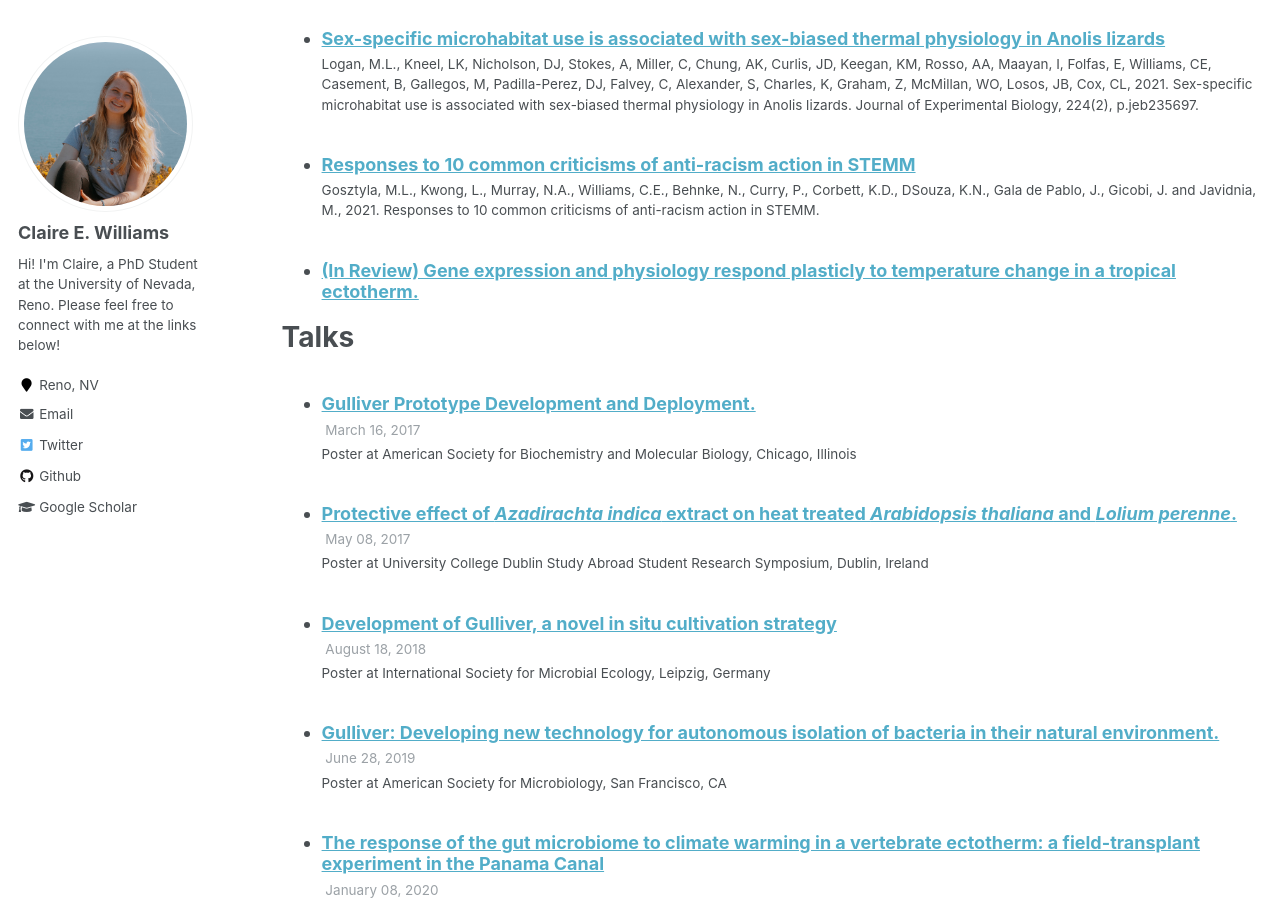
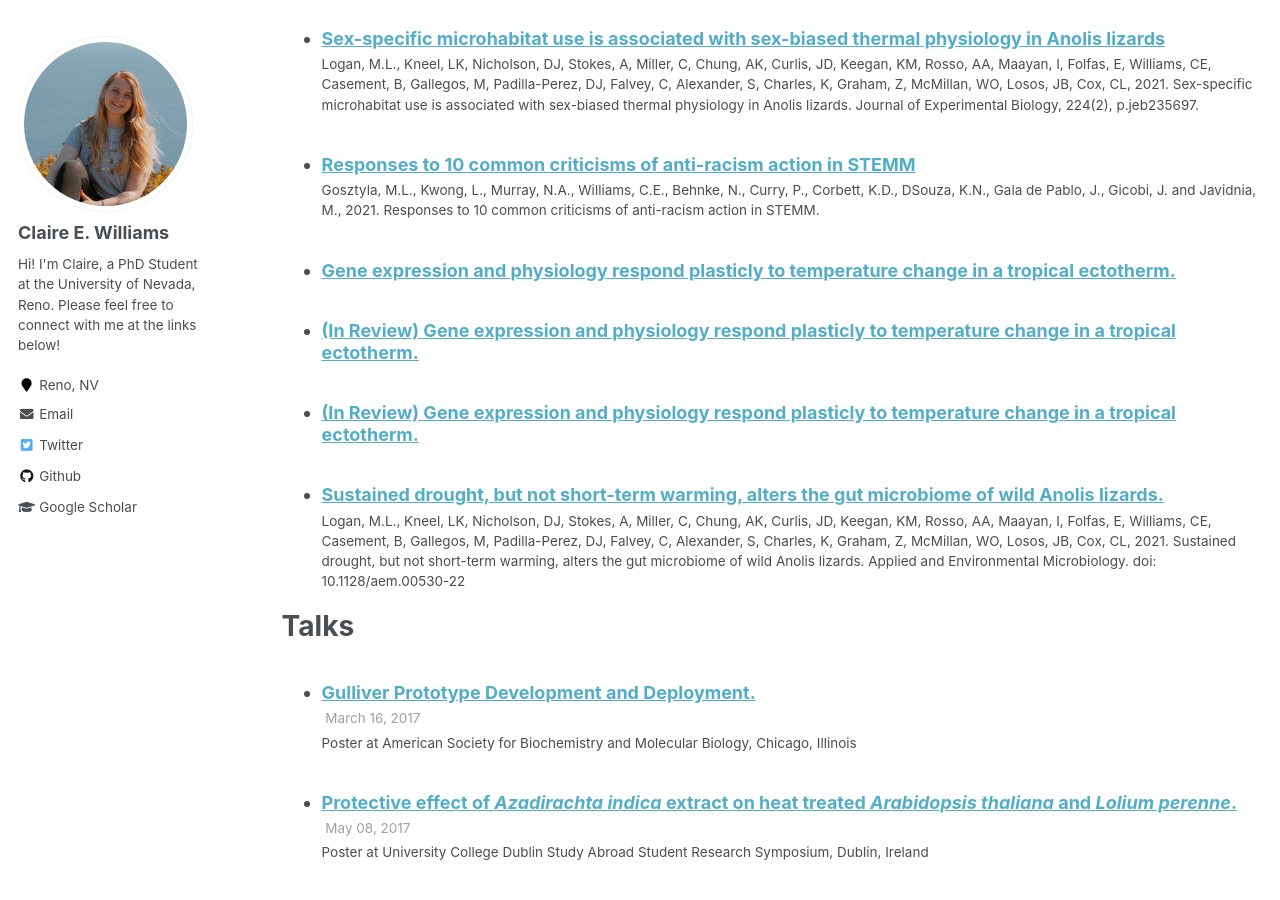
Before and after one commit to claireewilliams/claireewilliams.github.io, a Jekyll site: the page built from _pages/cv.md, in a window 1280 px wide and 900 px high, scrolled down 1025 px. Built offline with Jekyll 4.4.1, drawn with Linux system fonts in a browser that asks for light colours.

Commit message:
update pubs

```diff
--- /dev/null
+++ b/_publications/williams-2022.md
@@ -0,0 +1,11 @@
+---
+title: "Sustained drought, but not short-term warming, alters the gut microbiome of wild Anolis lizards."
+collection: publications
+permalink: /publication/williams-2022
+date: 2022-09-27
+venue: 'Applied and Environmental Microbiology'
+citation: 'Logan, M.L., Kneel, LK, Nicholson, DJ, Stokes, A, Miller, C, Chung, AK, Curlis, JD, Keegan, KM, Rosso, AA,
+Maayan, I, Folfas, E, Williams, CE, Casement, B, Gallegos, M, Padilla-Perez, DJ, Falvey, C, Alexander, S,
+Charles, K, Graham, Z, McMillan, WO, Losos, JB, Cox, CL, 2021. Sustained drought, but not short-term warming, alters the gut microbiome of wild Anolis lizards. Applied and Environmental Microbiology. doi: 10.1128/aem.00530-22'
+---
+[Link to article](https://journals.asm.org/doi/abs/10.1128/aem.00530-22?doi=10.1128/aem.00530-22)
```
Also changed, not shown: _pages/about.md (+3 -3 lines), _publications/rosso-2021 copy 2.md (added, +6 -0 lines), _publications/rosso-2021 copy.md (added, +6 -0 lines), 2 other files.
